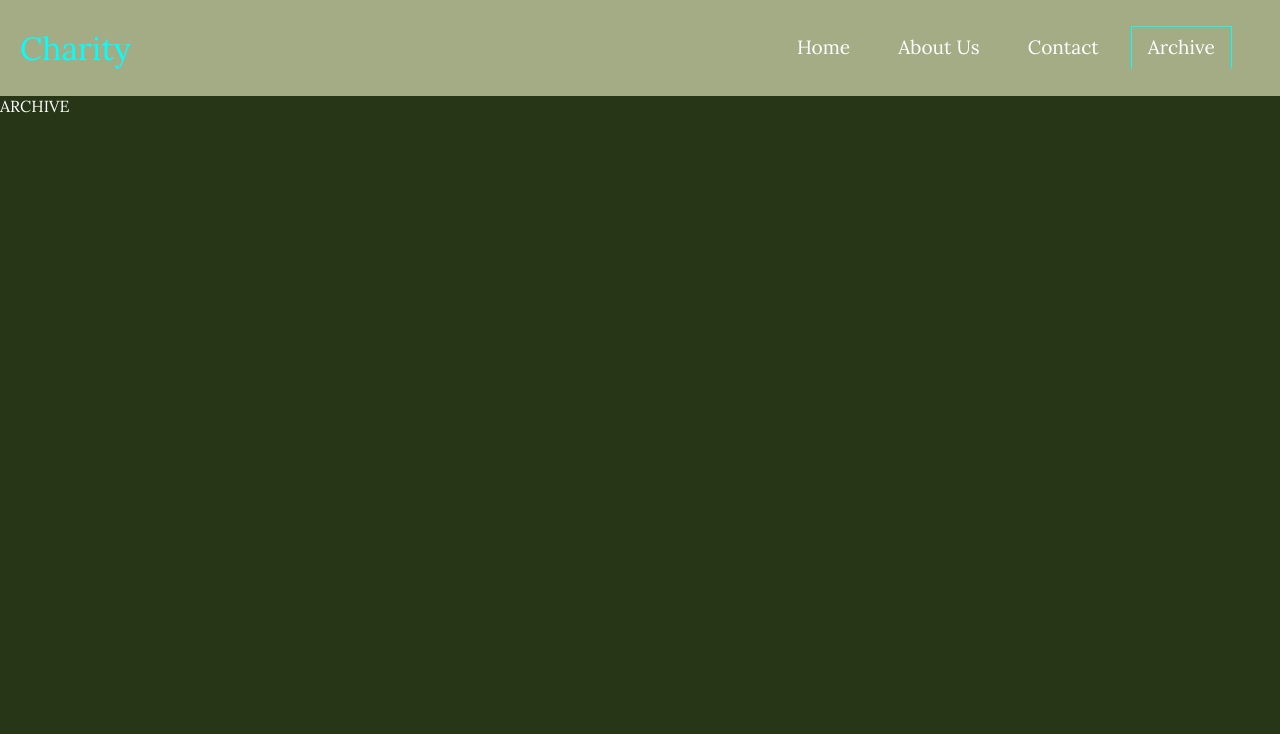
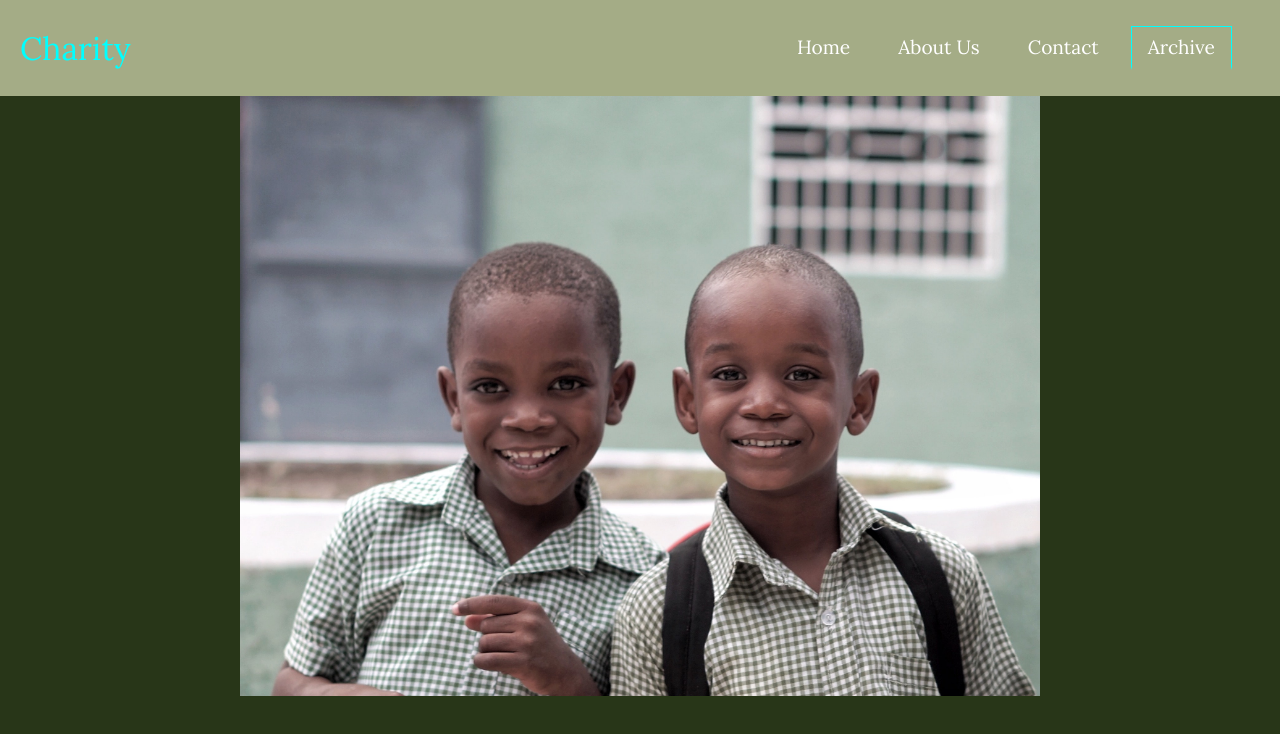
Before and after one commit to Kelly-kells/NGO-page, a React (Create React App) app: page /archive in a window 1280 px wide. Shown: the top 734 px of the page. Built offline with nearby package versions, Linux system fonts and the light colour scheme.

Commit message:
archive-sectin

```diff
--- a/src/components/pages/Archive.js
+++ b/src/components/pages/Archive.js
@@ -5,7 +5,17 @@ export function Archive() {
 
     return (
         <>
-          ARCHIVE
+        <div className='archive'>
+        <div className="image-container">
+        <img className='slider' src="/imageFolder/smile.jpg" alt="" />
+        <img className='slider' src="/imageFolder/happy.jpg" alt="" />
+        <img className='slider'  src="/imageFolder/kids.jpg" alt="" />
+        <img className='slider' src="/imageFolder/chance.jpg" alt="" />
+        </div>
+        <div className="button-container">
+
+        </div>
+        </div>
         </>
     )
 }
--- a/src/components/pages/Home.js
+++ b/src/components/pages/Home.js
@@ -26,6 +26,26 @@ export const Home =() => {
                </div>
 
            </div>
+
+           <div className='container'>
+               <h1>OUR GOALS</h1>
+                  <p className='type-out'>
+                      Innocent charity foundation, is a foundation  that caters for the differently pridveleged.<br />
+                      Lorem ipsum dolor sit amet consectetur adipisicing elit. Dicta sit ad rerum reiciendis amet <br />
+                      similique sequi in sunt aperiam dolorum, ea aliquam ullam eum libero vero impedit aliquid nul<br />
+                      la aut, debitis, id cum delectus laudantium ut natus. Illo rerum, eaque ad ratione quibusdam cum<br />
+                       quaerat quam voluptate maxime aut neque.<br />
+                       Innocent charity foundation, is a foundation  that caters for the differently pridveleged.<br />
+                      Lorem ipsum dolor sit amet consectetur adipisicing elit. Dicta sit ad rerum reiciendis amet <br />
+                      similique sequi in sunt aperiam dolorum, ea aliquam ullam eum libero vero impedit aliquid nul<br />
+                      la aut, debitis, id cum delectus laudantium ut natus. Illo rerum, eaque ad ratione quibusdam cum<br />
+                       quaerat quam voluptate maxime aut neque.
+
+
+
+                  </p>
+
+           </div>
         </>
     )
 }
--- a/src/index.css
+++ b/src/index.css
@@ -116,6 +116,35 @@ padding: 0;
  text-decoration: underline;
 }
 
+/**ARCHIVE SECTION**/
+
+.archive{
+ background-color: white;
+ width: 800px;
+ height: 600px;
+ margin-left: auto;
+ margin-right: auto;
+ overflow: hidden;
+ text-align: center;
+}
+.image-container{
+  width: 3200px;
+  height:600px;
+  position: relative;
+  transition: 2s;
+  -webkit-transition: left 2s;
+  -moz-transition: left 2s;
+  -o-transition: left 2s;
+
+}
+.slider{
+  float: left;
+  margin: 0;
+  padding: 0;
+  width: 800px;
+
+}
+
 @keyframes typing {
   from { width: 0 }
   to { width: 100% }
```
